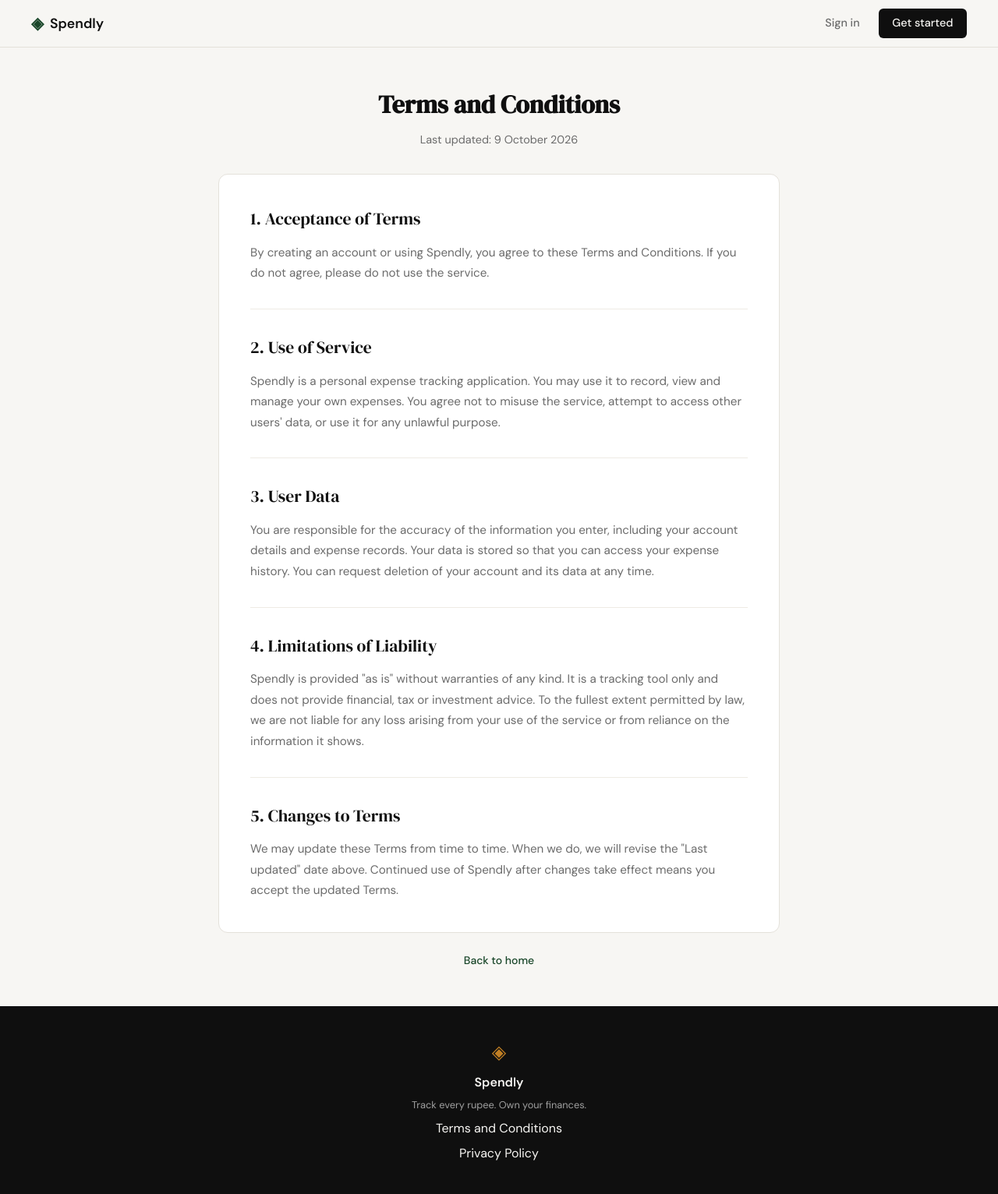
After one commit to aneeq885/expense-tracker, a Flask app: page /terms in a window 1280 px wide. The commit adds this page. Shown: the whole page at 78% size. Run offline with Flask 3, Linux system fonts and the light colour scheme.

Commit message:
Add Terms and Privacy pages
Co-Authored-By: Claude Haiku 5.5 <noreply@anthropic.com>

```diff
--- a/app.py
+++ b/app.py
@@ -20,6 +20,16 @@ def register():
 @app.route("/login")
 def login():
     return render_template("login.html")
+
+
+@app.route("/terms")
+def terms():
+    return render_template("terms.html")
+
+
+@app.route("/privacy")
+def privacy():
+    return render_template("privacy.html")
 
 
 # ------------------------------------------------------------------ #
--- a/static/css/style.css
+++ b/static/css/style.css
@@ -478,6 +478,37 @@ a { color: inherit; text-decoration: none; }
 .auth-switch a:hover { text-decoration: underline; }
 
 /* ------------------------------------------------------------------ */
+/* Legal pages (terms)                                                 */
+/* ------------------------------------------------------------------ */
+
+.legal-container {
+    width: 100%;
+    max-width: 720px;
+}
+
+.legal-card { padding: 2.5rem; }
+
+.legal-section + .legal-section {
+    margin-top: 2rem;
+    padding-top: 2rem;
+    border-top: 1px solid var(--border-soft);
+}
+
+.legal-heading {
+    font-family: var(--font-display);
+    font-size: 1.35rem;
+    font-weight: 400;
+    color: var(--ink);
+    margin-bottom: 0.75rem;
+}
+
+.legal-text {
+    font-size: 0.95rem;
+    color: var(--ink-muted);
+    line-height: 1.75;
+}
+
+/* ------------------------------------------------------------------ */
 /* Footer                                                              */
 /* ------------------------------------------------------------------ */
 
--- a/templates/base.html
+++ b/templates/base.html
@@ -34,8 +34,8 @@
             <span class="brand-icon">◈</span>
             <span class="footer-name">Spendly</span>
             <p class="footer-copy">Track every rupee. Own your finances.</p>
-            <a href="#">Terms and Conditions</a>
-            <a href="#">Privacy Policy</a>
+            <a href="/terms">Terms and Conditions</a>
+            <a href="/privacy">Privacy Policy</a>
         </div>
     </footer>
 
--- /dev/null
+++ b/templates/terms.html
@@ -0,0 +1,51 @@
+{% extends "base.html" %}
+
+{% block title %}Terms and Conditions — Spendly{% endblock %}
+
+{% block content %}
+
+<section class="auth-section">
+    <div class="legal-container">
+
+        <div class="auth-header">
+            <h1 class="auth-title">Terms and Conditions</h1>
+            <p class="auth-subtitle">Last updated: 9 October 2026</p>
+        </div>
+
+        <div class="auth-card legal-card">
+
+            <div class="legal-section">
+                <h2 class="legal-heading">1. Acceptance of Terms</h2>
+                <p class="legal-text">By creating an account or using Spendly, you agree to these Terms and Conditions. If you do not agree, please do not use the service.</p>
+            </div>
+
+            <div class="legal-section">
+                <h2 class="legal-heading">2. Use of Service</h2>
+                <p class="legal-text">Spendly is a personal expense tracking application. You may use it to record, view and manage your own expenses. You agree not to misuse the service, attempt to access other users' data, or use it for any unlawful purpose.</p>
+            </div>
+
+            <div class="legal-section">
+                <h2 class="legal-heading">3. User Data</h2>
+                <p class="legal-text">You are responsible for the accuracy of the information you enter, including your account details and expense records. Your data is stored so that you can access your expense history. You can request deletion of your account and its data at any time.</p>
+            </div>
+
+            <div class="legal-section">
+                <h2 class="legal-heading">4. Limitations of Liability</h2>
+                <p class="legal-text">Spendly is provided "as is" without warranties of any kind. It is a tracking tool only and does not provide financial, tax or investment advice. To the fullest extent permitted by law, we are not liable for any loss arising from your use of the service or from reliance on the information it shows.</p>
+            </div>
+
+            <div class="legal-section">
+                <h2 class="legal-heading">5. Changes to Terms</h2>
+                <p class="legal-text">We may update these Terms from time to time. When we do, we will revise the "Last updated" date above. Continued use of Spendly after changes take effect means you accept the updated Terms.</p>
+            </div>
+
+        </div>
+
+        <p class="auth-switch">
+            <a href="{{ url_for('landing') }}">Back to home</a>
+        </p>
+
+    </div>
+</section>
+
+{% endblock %}
```
Also changed, not shown: templates/privacy.html (added, +51 -0 lines).
